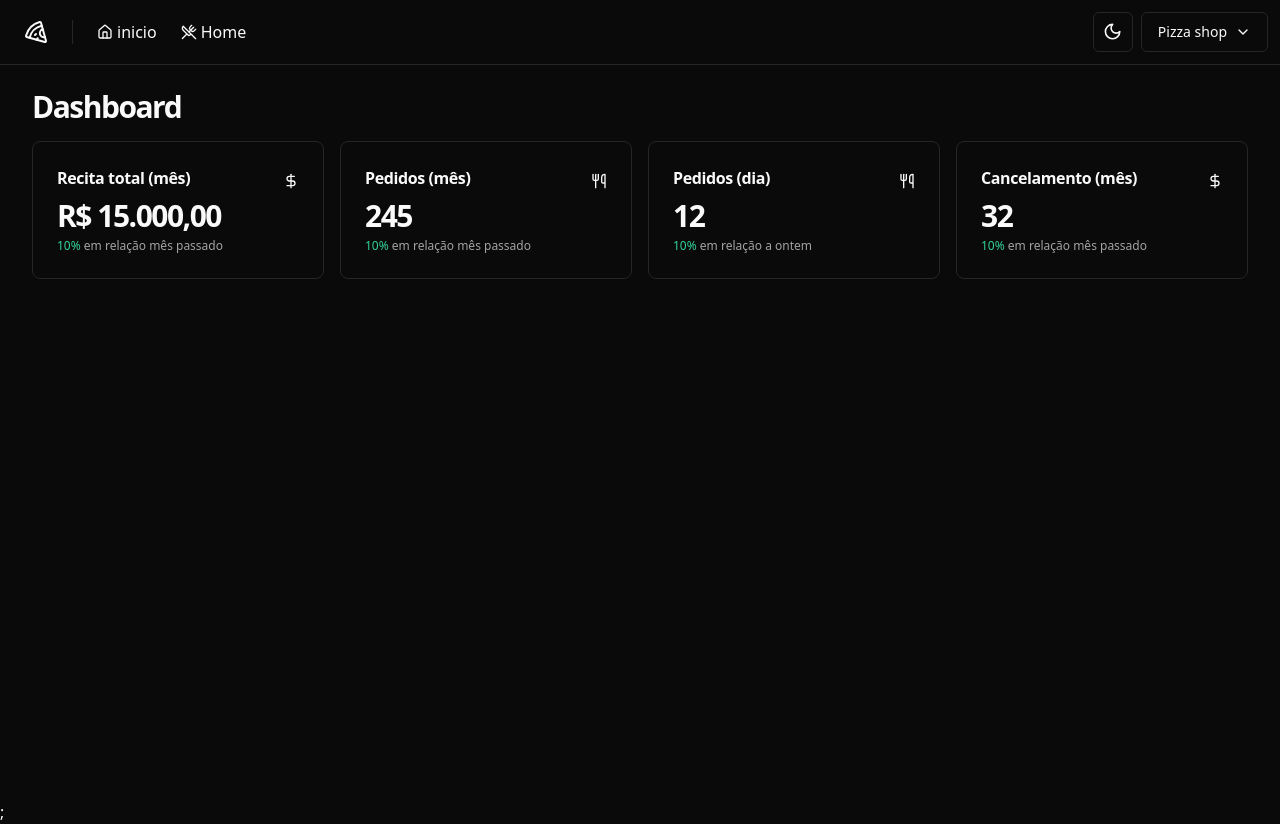
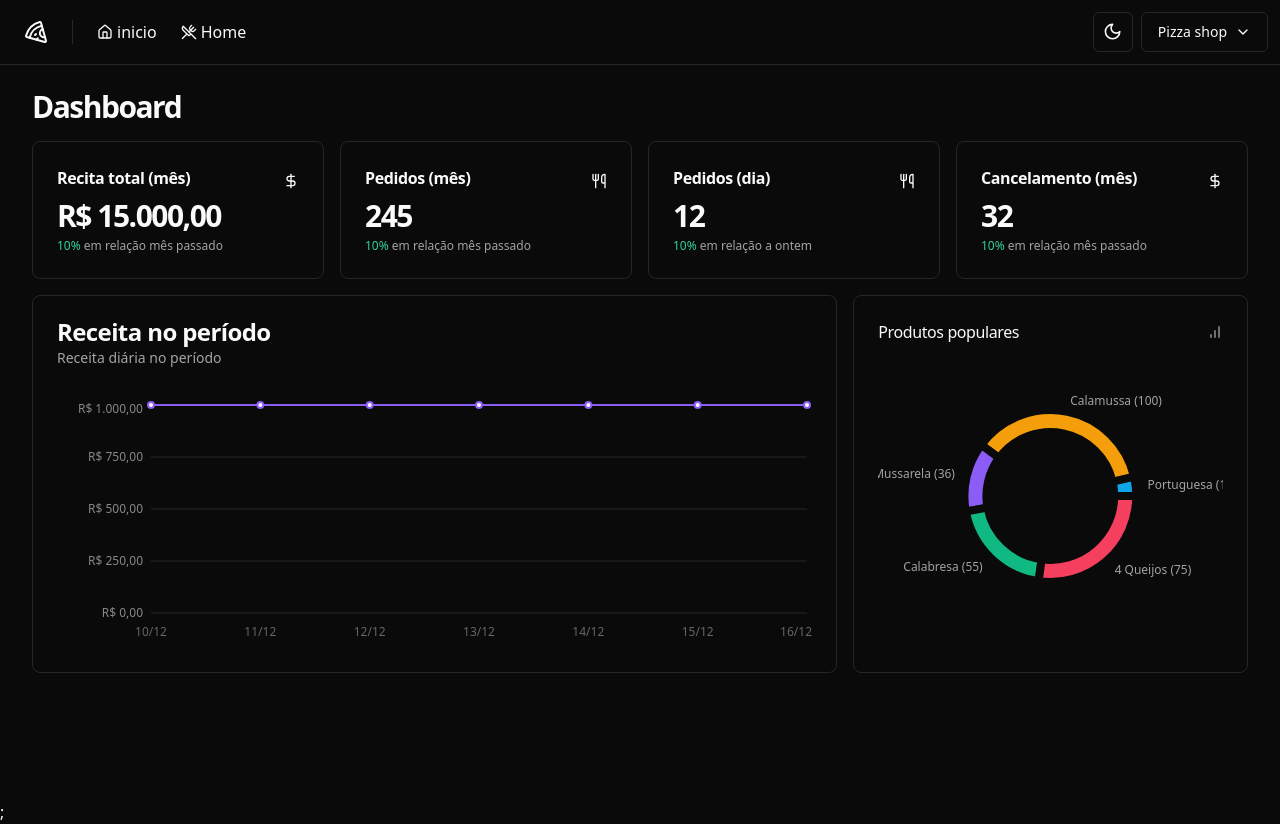
Before and after one commit to joao911/Pizza-shop, a React (Vite) app: page / in a window 1280 px wide. Built offline with nearby package versions, Linux system fonts and the light colour scheme.

Commit message:
feat: page dashboard is done

```diff
--- a/package.json
+++ b/package.json
@@ -30,6 +30,7 @@
     "react-hook-form": "^7.52.1",
     "react-input-mask": "^2.0.4",
     "react-router-dom": "^6.25.1",
+    "recharts": "^2.12.7",
     "sonner": "^1.5.0",
     "sort-by": "^1.2.0",
     "tailwind-merge": "^2.4.0",
--- /dev/null
+++ b/src/screens/404.tsx
@@ -0,0 +1,5 @@
+import React from "react";
+
+export const NotFound: React.FC = () => {
+  return <div></div>;
+};
--- /dev/null
+++ b/src/screens/sigIn/DashBoard/components/PopularProductsChart/index.tsx
@@ -0,0 +1,98 @@
+import React from "react";
+import {
+  ResponsiveContainer,
+  CartesianGrid,
+  Pie,
+  PieChart,
+  Cell,
+} from "recharts";
+import colors from "tailwindcss/colors";
+
+import { Card, CardHeader, CardTitle, CardContent } from "@/components/ui/card";
+import { BarChart } from "lucide-react";
+
+export const PopularProductsChart: React.FC = () => {
+  const data = [
+    { product: "Portuguesa ", amount: 10 },
+    { product: "Calamussa", amount: 100 },
+    { product: "Mussarela", amount: 36 },
+    { product: "Calabresa", amount: 55 },
+    { product: "4 Queijos", amount: 75 },
+  ];
+
+  const COLORS = [
+    colors.sky["500"],
+    colors.amber["500"],
+    colors.violet["500"],
+    colors.emerald["500"],
+    colors.rose["500"],
+  ];
+  return (
+    <Card className="col-span-3">
+      <CardHeader className="pb-8">
+        <div className="flex items-center justify-between">
+          <CardTitle className="text-base font-medium">
+            Produtos populares
+          </CardTitle>
+          <BarChart className="h-4 w-4 text-muted-foreground" />
+        </div>
+      </CardHeader>
+      <CardContent>
+        <ResponsiveContainer width="100%" height={240}>
+          <PieChart style={{ fontSize: 12 }}>
+            <Pie
+              data={data}
+              nameKey="product"
+              dataKey="amount"
+              cx="50%"
+              cy="50%"
+              outerRadius={86}
+              innerRadius={64}
+              strokeWidth={8}
+              labelLine={false}
+              label={({
+                cx,
+                cy,
+                midAngle,
+                innerRadius,
+                outerRadius,
+                value,
+                index,
+              }) => {
+                const RADIAN = Math.PI / 180;
+                const radius = 12 + innerRadius + (outerRadius - innerRadius);
+                const x = cx + radius * Math.cos(-midAngle * RADIAN);
+                const y = cy + radius * Math.sin(-midAngle * RADIAN);
+
+                return (
+                  <text
+                    x={x}
+                    y={y}
+                    className="fill-muted-foreground text-xs"
+                    textAnchor={x > cx ? "start" : "end"}
+                    dominantBaseline="central"
+                  >
+                    {data[index].product.length > 12
+                      ? data[index].product.substring(0, 12).concat("...")
+                      : data[index].product}{" "}
+                    ({value})
+                  </text>
+                );
+              }}
+            >
+              {data.map((_, index) => {
+                return (
+                  <Cell
+                    key={`cell-${index}`}
+                    fill={COLORS[index]}
+                    className="stroke-background hover:opacity-80"
+                  />
+                );
+              })}
+            </Pie>
+          </PieChart>
+        </ResponsiveContainer>
+      </CardContent>
+    </Card>
+  );
+};
--- /dev/null
+++ b/src/screens/sigIn/DashBoard/components/RevenueChart/index.tsx
@@ -0,0 +1,66 @@
+import React from "react";
+import {
+  LineChart,
+  Line,
+  XAxis,
+  YAxis,
+  ResponsiveContainer,
+  CartesianGrid,
+} from "recharts";
+import colors from "tailwindcss/colors";
+
+import {
+  Card,
+  CardContent,
+  CardDescription,
+  CardHeader,
+  CardTitle,
+} from "@/components/ui/card";
+
+export const RevenueChart: React.FC = () => {
+  const data = [
+    { date: "10/12", revenue: 1000 },
+    { date: "11/12", revenue: 1000 },
+    { date: "12/12", revenue: 1000 },
+    { date: "13/12", revenue: 1000 },
+    { date: "14/12", revenue: 1000 },
+    { date: "15/12", revenue: 1000 },
+    { date: "16/12", revenue: 1000 },
+  ];
+  return (
+    <Card className="col-span-6">
+      <CardHeader className="flex-row items-center justify-between pb-8">
+        <div className="space-y-1">
+          <CardTitle>Receita no período</CardTitle>
+          <CardDescription>Receita diária no período</CardDescription>
+        </div>
+      </CardHeader>
+      <CardContent>
+        <ResponsiveContainer width="100%" height={248}>
+          <LineChart data={data} style={{ fontSize: 12 }}>
+            <XAxis dataKey={"date"} axisLine={false} tickLine={false} dy={6} />
+            <YAxis
+              stroke="#888"
+              axisLine={false}
+              tickLine={false}
+              width={89}
+              tickFormatter={(value: number) =>
+                value.toLocaleString("pt-BR", {
+                  style: "currency",
+                  currency: "BRL",
+                })
+              }
+            />
+            <CartesianGrid vertical={false} className="stroke-muted" />
+            <Line
+              type="linear"
+              strokeWidth={2}
+              dataKey={"revenue"}
+              stroke={colors.violet["500"]}
+            />
+          </LineChart>
+        </ResponsiveContainer>
+      </CardContent>
+    </Card>
+  );
+};
--- a/src/screens/sigIn/DashBoard/index.tsx
+++ b/src/screens/sigIn/DashBoard/index.tsx
@@ -3,6 +3,8 @@
 import { DollarSign, Utensils } from "lucide-react";
 
 import { CardComponent } from "./components/CardComponent";
+import { RevenueChart } from "./components/RevenueChart";
+import { PopularProductsChart } from "./components/PopularProductsChart";
 
 // import { Container } from './styles';
 
@@ -42,6 +44,10 @@
             icon={<DollarSign className="h-4 w-4 text-foreground" />}
           />
         </div>
+        <div className="grid grid-cols-9 gap-4">
+          <RevenueChart />
+          <PopularProductsChart />
+        </div>
       </div>
     </div>
   );
```
Also changed, not shown: 1 other file (tests, documents, lock files or other folders).
